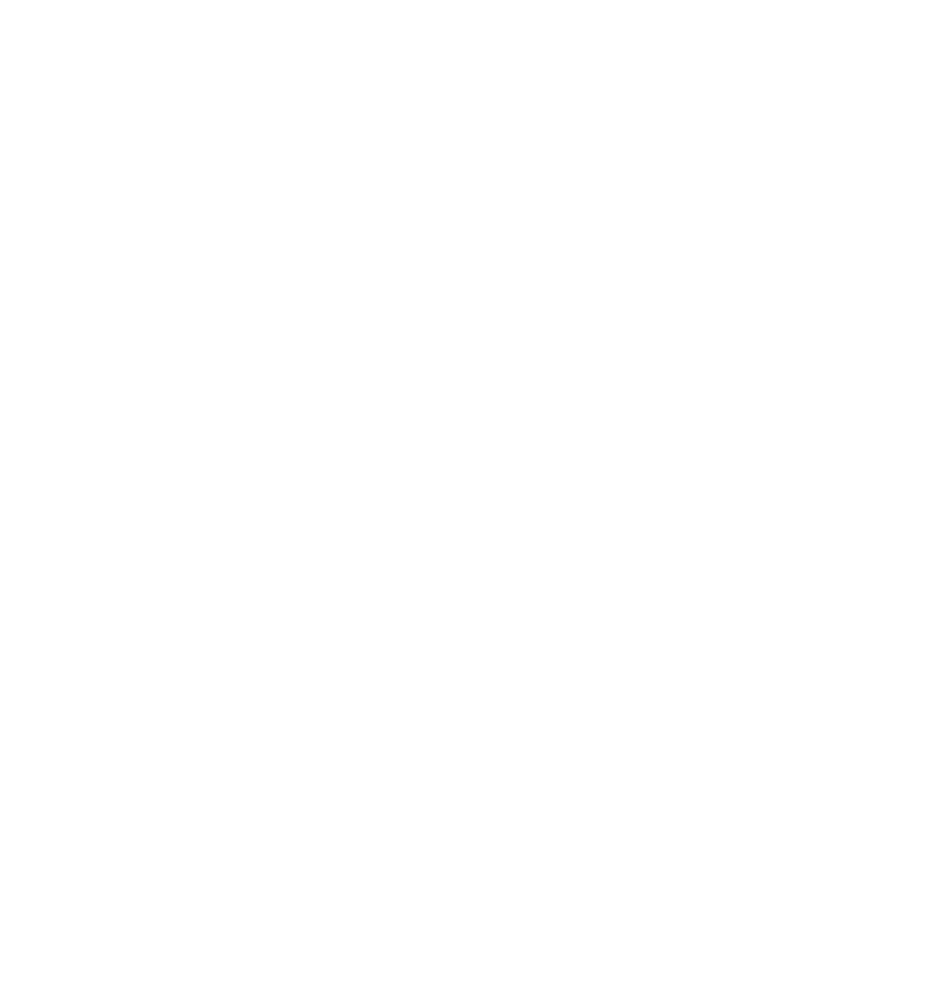
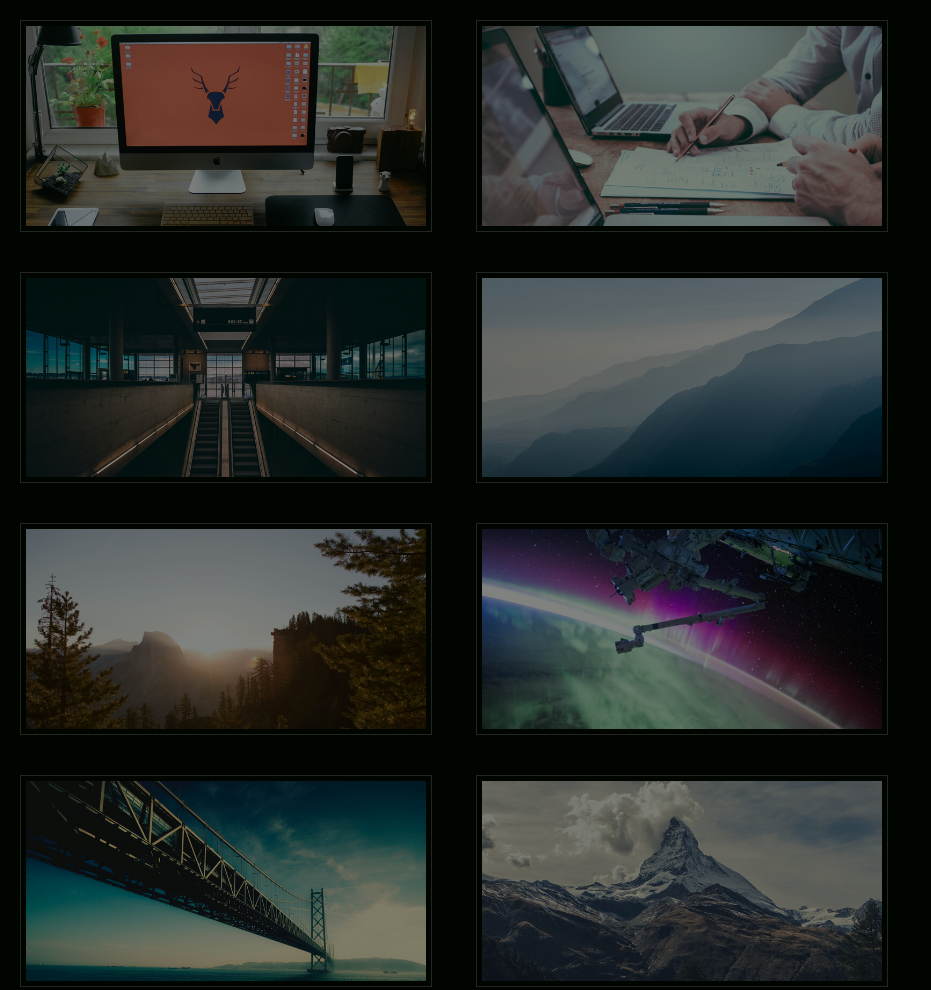
Before and after one commit to Diego-bit/PracticasCSS, a plain HTML site: page imagenes.html in a window 1280 px wide. Shown: the whole page, without its empty margins (0-931 px from the left). Before the commit the page ends 800 px from the top, so only its background shows below. Drawn offline with Linux system fonts and the light colour scheme.

Commit message:
creacion de practica imagenes

```diff
--- a/imagenes.css
+++ b/imagenes.css
@@ -0,0 +1,29 @@
+*{
+    margin: 0;
+    padding: 0;
+}
+body{
+
+    background: #000500;
+
+}
+
+.galeria{
+
+    width: 100%;
+}
+
+.galeria img{
+    vertical-align: top;
+width: 400px;
+margin: 20px;
+padding: 5px;
+opacity: 0.5;
+border: 1px solid #484848;
+
+}
+
+.galeria img:hover{
+    border:1px solid #ffffff;
+    opacity: 1;
+}
--- a/imagenes.html
+++ b/imagenes.html
@@ -7,5 +7,15 @@
 </head>
 <body>
 
+	<div class="galeria">
+		<img src="img/1.jpg" alt="Descripcion de la imagen">
+		<img src="img/2.jpg" alt="Descripcion de la imagen">
+		<img src="img/3.jpg" alt="Descripcion de la imagen">
+		<img src="img/4.jpg" alt="Descripcion de la imagen">
+		<img src="img/5.jpg" alt="Descripcion de la imagen">
+		<img src="img/6.jpg" alt="Descripcion de la imagen">
+		<img src="img/7.jpg" alt="Descripcion de la imagen">
+		<img src="img/8.jpg" alt="Descripcion de la imagen">
+	</div>
 </body>
 </html>
```
